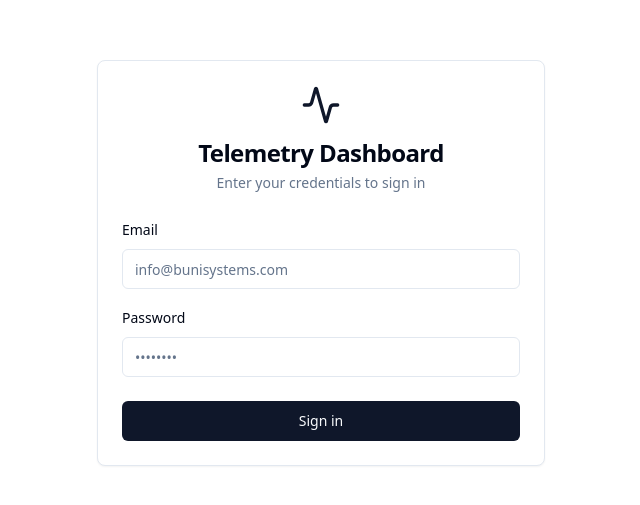
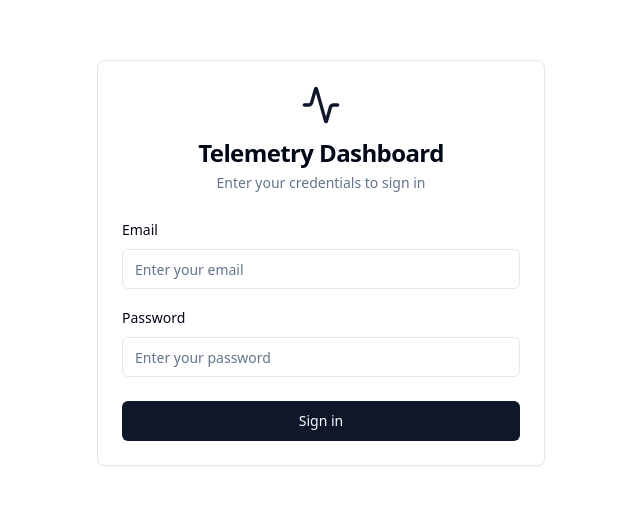
Before and after one commit to macxwhale/device-telemetry-beacon, a React (Vite) app: page /login in a window 1280 px wide. Shown: the part 137-642 px from the top of the page, without its empty margins (319-959 px from the left). Built offline with nearby package versions, Linux system fonts and the light colour scheme; no server answers; the database is empty.

Commit message:
Refactor: Remove placeholder text
Remove the placeholder text from the logic screen.

```diff
--- a/src/pages/LoginPage.tsx
+++ b/src/pages/LoginPage.tsx
@@ -57,7 +57,7 @@ const LoginPage: React.FC = () => {
               <Input
                 id="email"
                 type="email"
-                placeholder="info@bunisystems.com"
+                placeholder="Enter your email"
                 value={email}
                 onChange={(e) => setEmail(e.target.value)}
                 required
@@ -68,7 +68,7 @@ const LoginPage: React.FC = () => {
               <Input
                 id="password"
                 type="password"
-                placeholder="••••••••"
+                placeholder="Enter your password"
                 value={password}
                 onChange={(e) => setPassword(e.target.value)}
                 required
```
